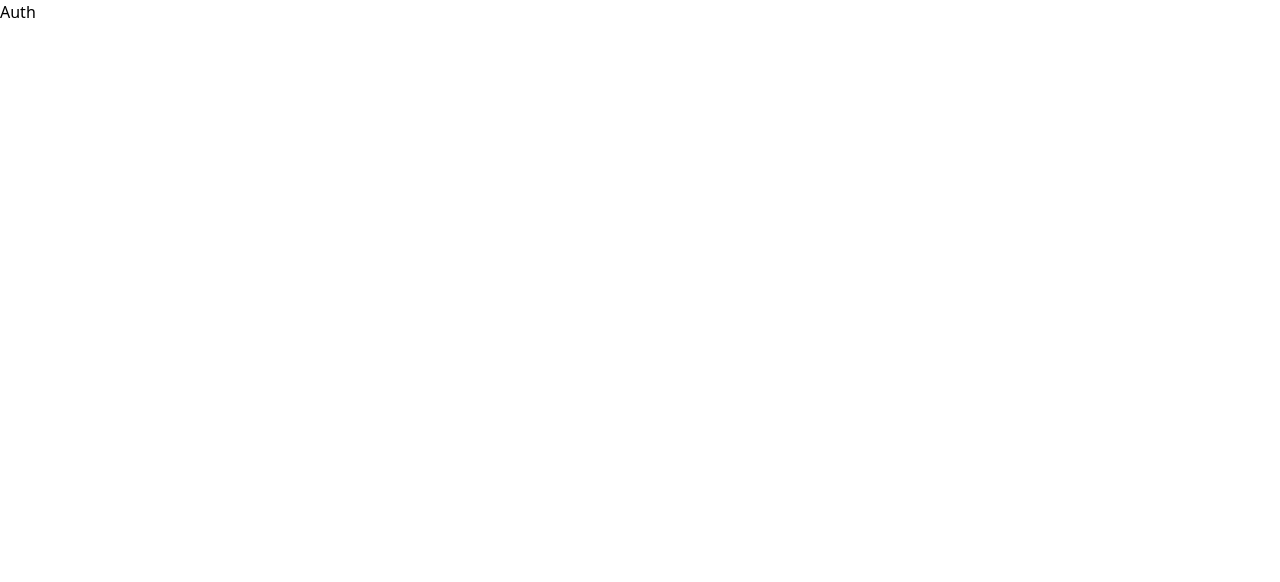
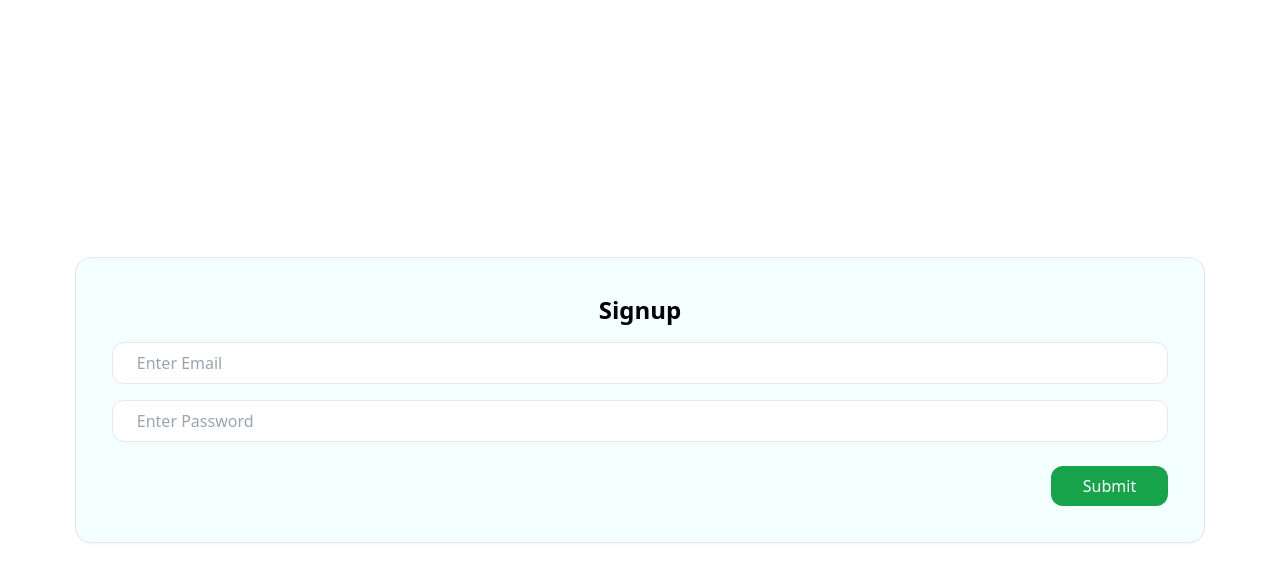
Before and after one commit to jonathan-baraza/firebase_course, a React (Vite) app: page / in a window 1280 px wide. Shown: the top 582 px of the page. Built offline with nearby package versions, Linux system fonts and the light colour scheme.

Commit message:
signup form

```diff
--- a/src/components/Auth.tsx
+++ b/src/components/Auth.tsx
@@ -1,5 +1,27 @@
 import React from "react";
 
 export const Auth = () => {
-  return <div>Auth</div>;
+  return (
+    <div className="w-full flex justify-center min-h-[100vh] items-center p-3">
+      <div className="border bg-[#f4ffff] flex flex-col space-y-4 items-center md:w-50 w-[90%] p-9 rounded-2xl shadow-sm">
+        <span className="text-2xl font-bold ">Signup</span>
+
+        <input
+          type="email"
+          placeholder="Enter Email"
+          className="border p-2 rounded-xl w-full pl-6 outline-none"
+        />
+        <input
+          type="password"
+          placeholder="Enter Password"
+          className="border p-2 rounded-xl w-full pl-6 outline-none"
+        />
+        <div className="flex w-full justify-end">
+          <button className="bg-green-600 text-white p-2 mt-2  px-8 rounded-xl">
+            Submit
+          </button>
+        </div>
+      </div>
+    </div>
+  );
 };
```
